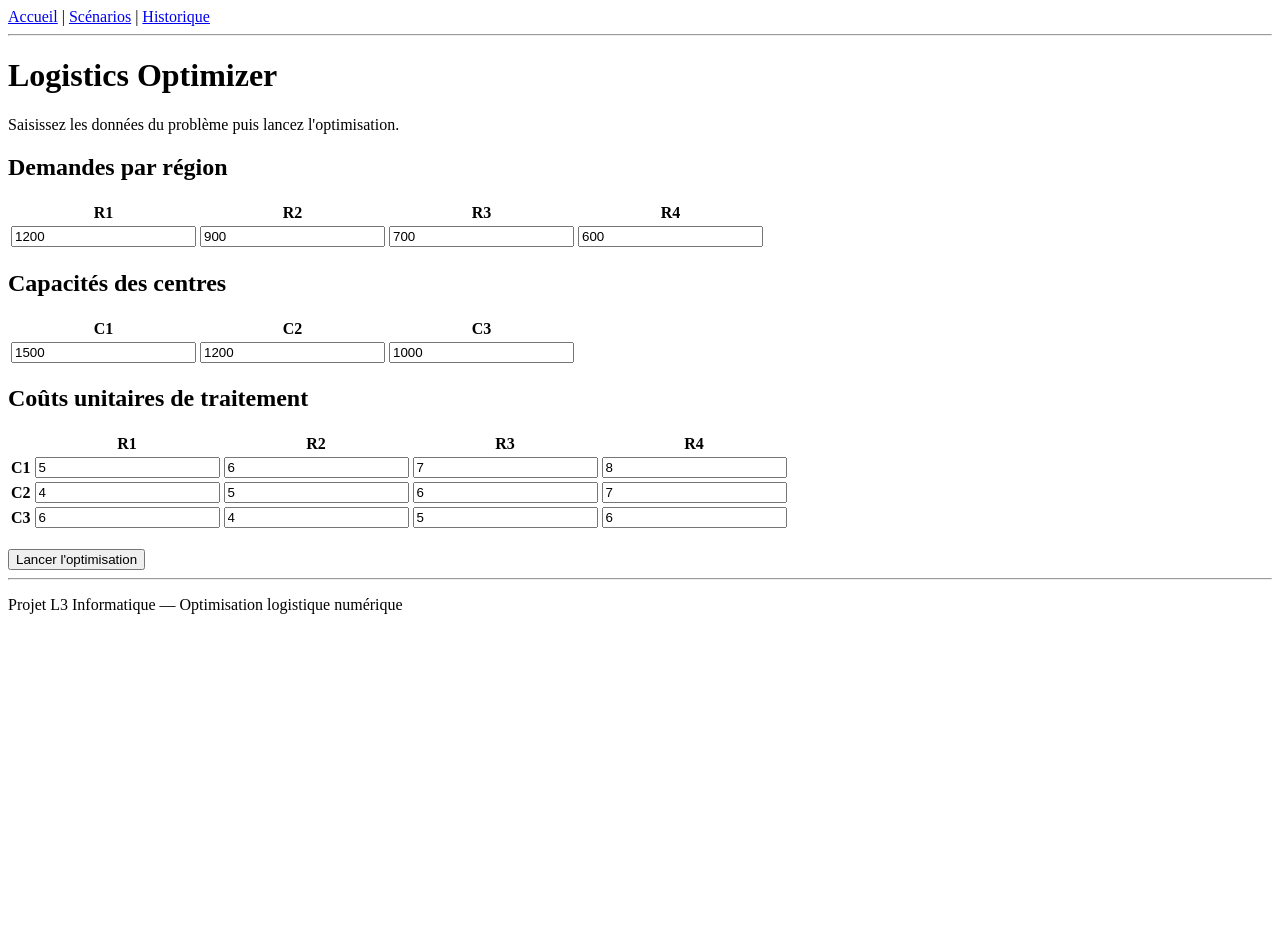
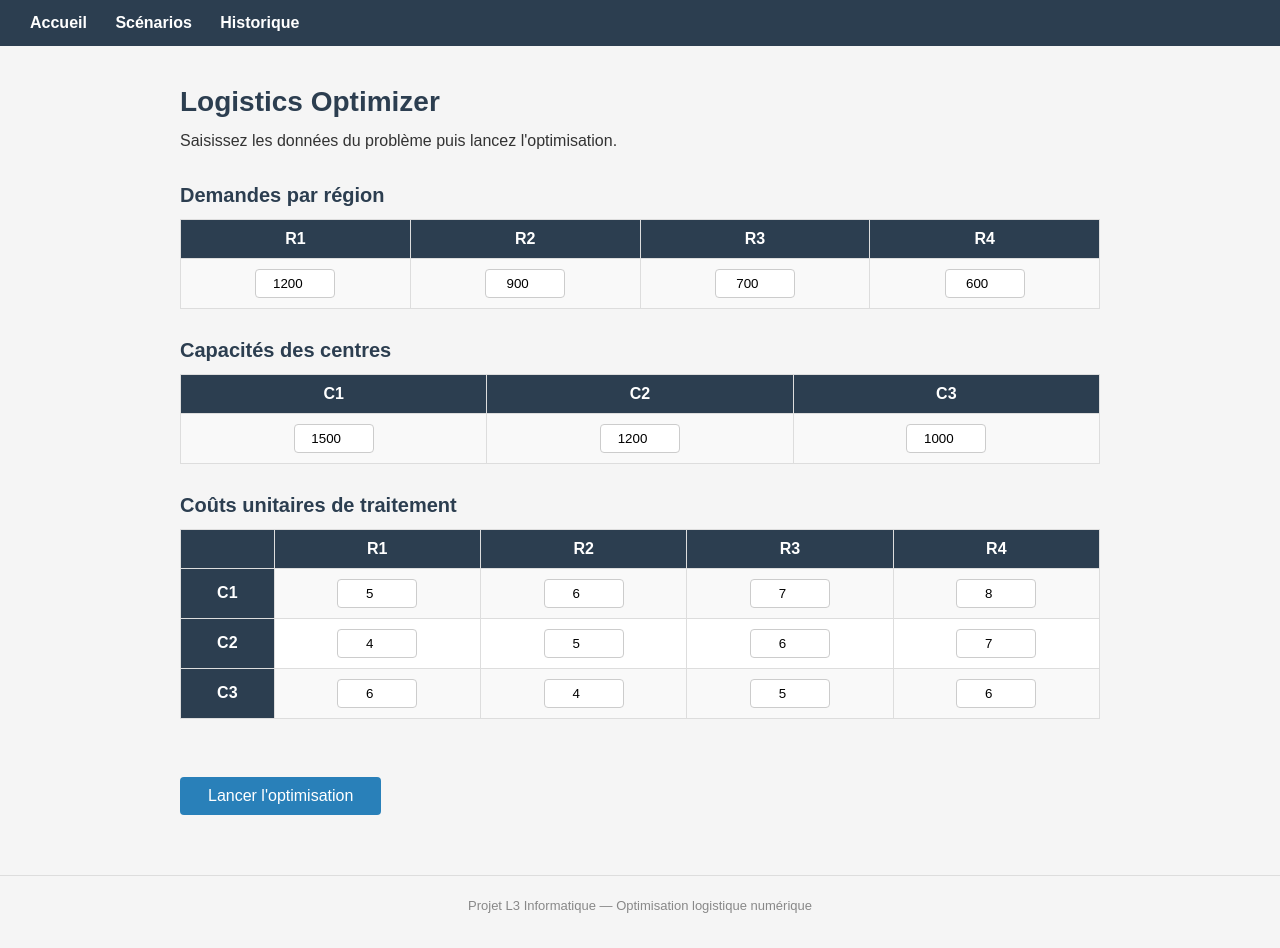
Before and after one commit to NajoroRabiaza/System_optimization_logistic_numeric, a Django app: page / in a window 1280 px wide. Before the commit the page ends 614 px from the top, so only its background shows below. Run offline with Django 4.2, Linux system fonts and the light colour scheme.

Commit message:
feat: add basic css styling

```diff
--- a/config/settings.py
+++ b/config/settings.py
@@ -64,3 +64,5 @@ USE_TZ = True
 STATIC_URL = '/static/'
 
 DEFAULT_AUTO_FIELD = 'django.db.models.BigAutoField'
+
+STATICFILES_DIRS = [BASE_DIR / 'static']
--- a/interface/templates/interface/base.html
+++ b/interface/templates/interface/base.html
@@ -1,26 +1,24 @@
+{% load static %}
 <!DOCTYPE html>
 <html lang="fr">
 <head>
     <meta charset="UTF-8">
     <meta name="viewport" content="width=device-width, initial-scale=1.0">
     <title>{% block title %}Logistics Optimizer{% endblock %}</title>
+    <link rel="stylesheet" href="{% static 'css/main.css' %}">
 </head>
 <body>
 
     <nav>
-        <a href="{% url 'interface:index' %}">Accueil</a> |
-        <a href="{% url 'interface:scenarios' %}">Scénarios</a> |
+        <a href="{% url 'interface:index' %}">Accueil</a>
+        <a href="{% url 'interface:scenarios' %}">Scénarios</a>
         <a href="{% url 'interface:historique' %}">Historique</a>
     </nav>
-
-    <hr>
 
     <main>
         {% block content %}
         {% endblock %}
     </main>
-
-    <hr>
 
     <footer>
         <p>Projet L3 Informatique — Optimisation logistique numérique</p>
--- /dev/null
+++ b/static/css/main.css
@@ -0,0 +1,123 @@
+/* Reset de base */
+* {
+    margin: 0;
+    padding: 0;
+    box-sizing: border-box;
+}
+
+body {
+    font-family: Arial, sans-serif;
+    font-size: 16px;
+    background-color: #f5f5f5;
+    color: #333;
+}
+
+/* Navigation */
+nav {
+    background-color: #2c3e50;
+    padding: 14px 30px;
+}
+
+nav a {
+    color: #ffffff;
+    text-decoration: none;
+    margin-right: 24px;
+    font-weight: bold;
+}
+
+nav a:hover {
+    color: #3498db;
+}
+
+/* Contenu principal */
+main {
+    max-width: 960px;
+    margin: 40px auto;
+    padding: 0 20px;
+}
+
+h1 {
+    font-size: 28px;
+    margin-bottom: 10px;
+    color: #2c3e50;
+}
+
+h2 {
+    font-size: 20px;
+    margin-top: 30px;
+    margin-bottom: 12px;
+    color: #2c3e50;
+}
+
+p {
+    margin-bottom: 12px;
+    line-height: 1.6;
+}
+
+/* Tableaux */
+table {
+    border-collapse: collapse;
+    width: 100%;
+    margin-bottom: 20px;
+    background-color: #ffffff;
+}
+
+th, td {
+    border: 1px solid #ddd;
+    padding: 10px 14px;
+    text-align: center;
+}
+
+th {
+    background-color: #2c3e50;
+    color: #ffffff;
+}
+
+tr:nth-child(even) {
+    background-color: #f9f9f9;
+}
+
+/* Champs de formulaire */
+input[type="number"],
+input[type="text"] {
+    width: 80px;
+    padding: 6px;
+    border: 1px solid #ccc;
+    border-radius: 4px;
+    text-align: center;
+}
+
+/* Bouton */
+button[type="submit"] {
+    margin-top: 20px;
+    padding: 10px 28px;
+    background-color: #2980b9;
+    color: white;
+    border: none;
+    border-radius: 4px;
+    font-size: 16px;
+    cursor: pointer;
+}
+
+button[type="submit"]:hover {
+    background-color: #1a6a9a;
+}
+
+/* Liens simples */
+a {
+    color: #2980b9;
+}
+
+a:hover {
+    text-decoration: underline;
+}
+
+/* Footer */
+footer {
+    text-align: center;
+    padding: 20px;
+    margin-top: 60px;
+    font-size: 13px;
+    color: #888;
+    border-top: 1px solid #ddd;
+}
```
